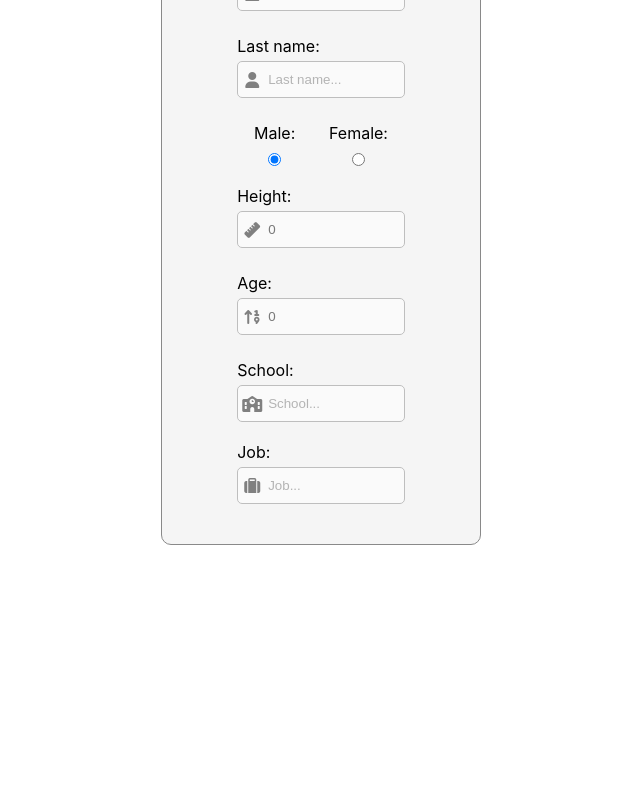
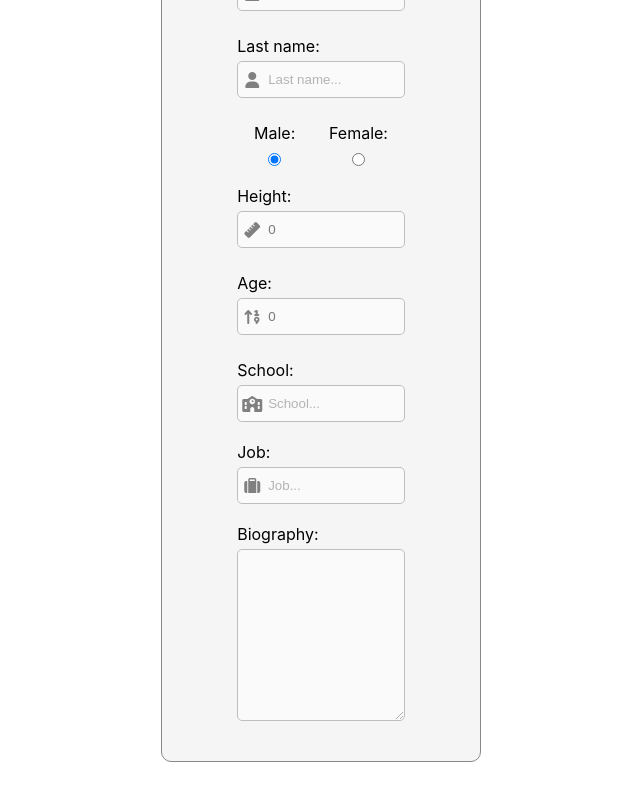
Before and after one commit to ivangeorgiev34/FlameDating, a React (Create React App) app: page /register in a window 1280 px wide. Shown: the part 391-1191 px from the top of the page, without its empty margins (319-959 px from the left). Before the commit the page ends 996 px from the top, so only its background shows below. Built offline with nearby package versions, Linux system fonts and the light colour scheme.

Commit message:
Add biographyContainer class element

```diff
--- a/src/pages/Register/Register.tsx
+++ b/src/pages/Register/Register.tsx
@@ -11,7 +11,7 @@ import { heightValidation } from "../../validators/register/heightValidation/hei
 import { ageValidation } from "../../validators/register/ageValidation/ageValidation";
 
 export const Register: React.FC = () => {
-  const { formValues, onFormChange, onFormChangeImage } =
+  const { formValues, onFormChange, onFormChangeImage, onFormTextAreaChange } =
     useForm<IRegisterForm>({
       firstName: "",
       middleName: "",
@@ -203,6 +203,16 @@ export const Register: React.FC = () => {
             />
           </div>
         </div>
+        <div className={styles.biographyContainer}>
+          <label htmlFor="biography">Biography:</label>
+          <textarea
+            name="biography"
+            id="biography"
+            rows={10}
+            value={formValues.biography}
+            onChange={(e) => onFormTextAreaChange(e)}
+          />
+        </div>
       </div>
     </div>
   );
```
